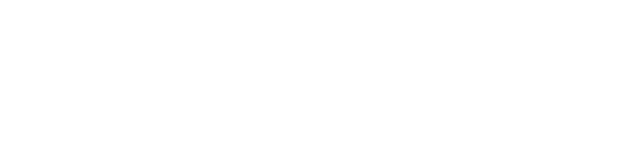
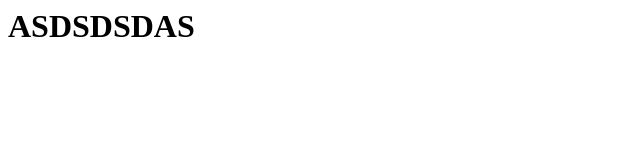
Before and after one commit to bestperformance/bestperformance.github.io, a plain HTML site: page train/index.html in a window 1280 px wide. Shown: the whole page, without its empty margins (0-640 px from the left). Drawn offline with Linux system fonts and the light colour scheme.

Commit message:
Update index.html

```diff
--- a/train/index.html
+++ b/train/index.html
@@ -1,2 +1,7 @@
 <html>
+  <head>
+    </head>
+  <body>
+    <h1> ASDSDSDAS </h1>
+  </body>
 </html>
```
